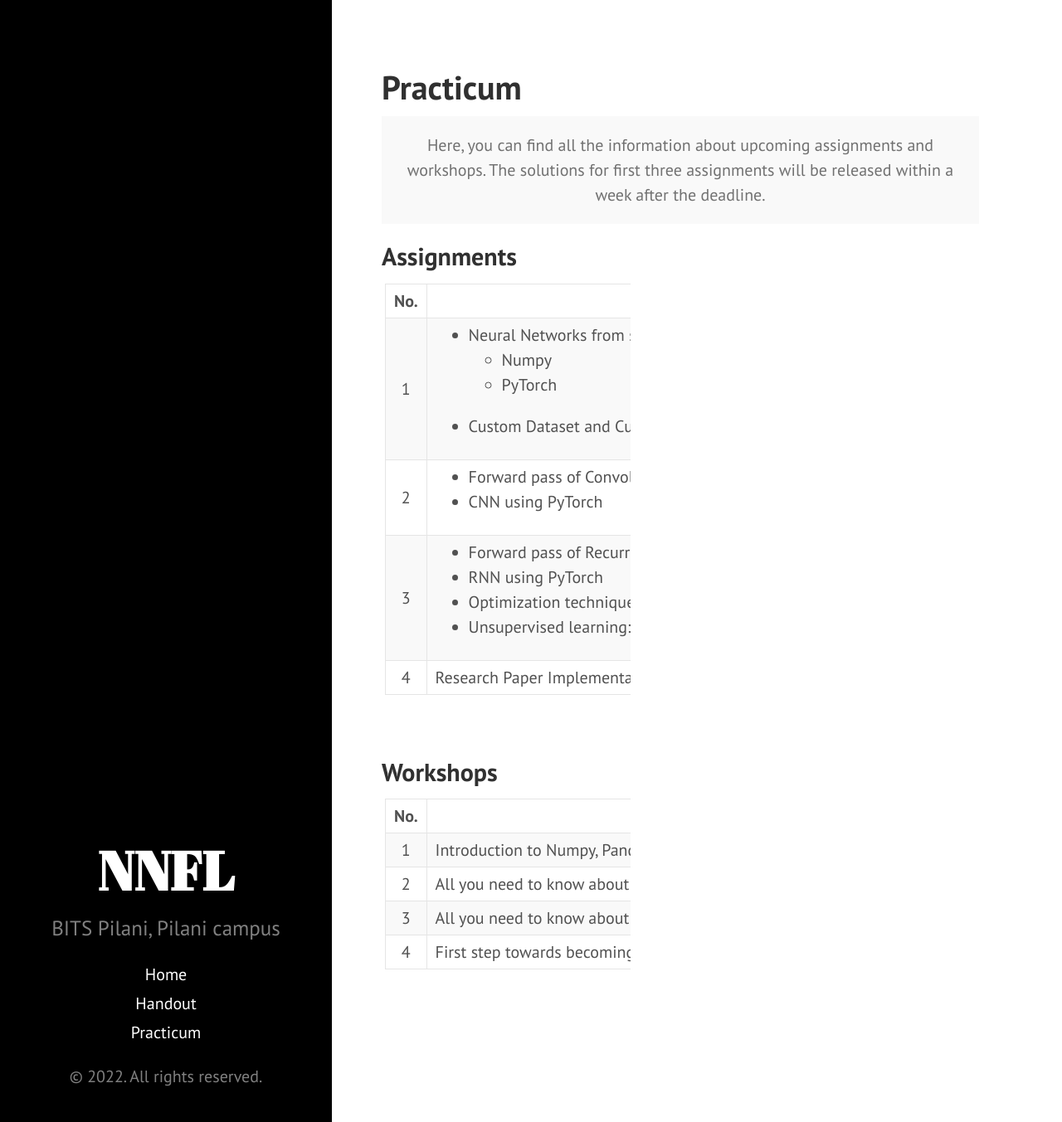
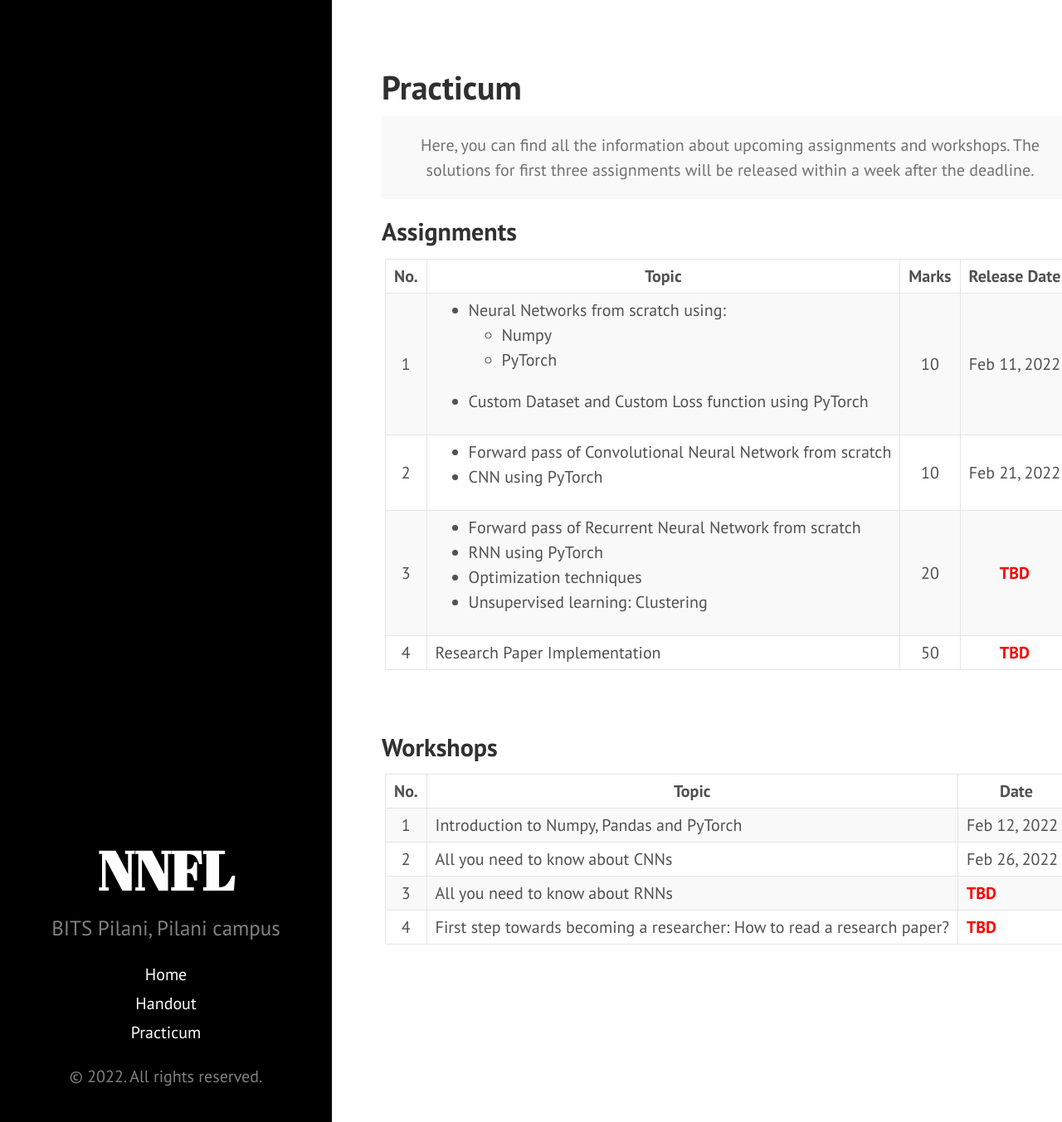
Before and after one commit to atharva0298/nnfl-bits-pilani.io, a Jekyll site: the page practicum.html, which Jekyll copies as it is, in a window 1280 px wide and 1353 px high. Shown: the whole window at 83% size. Built offline with Jekyll 4.4.1, drawn with Linux system fonts in a browser that asks for light colours.

Commit message:
Fix Scroll div width

```diff
--- a/practicum.html
+++ b/practicum.html
@@ -30,7 +30,7 @@
         div.scroll {
         margin: 4px, 4px;
         padding: 4px;
-        width: 300px;
+        width: auto;
         overflow: auto;
         white-space: nowrap;
     }
```
